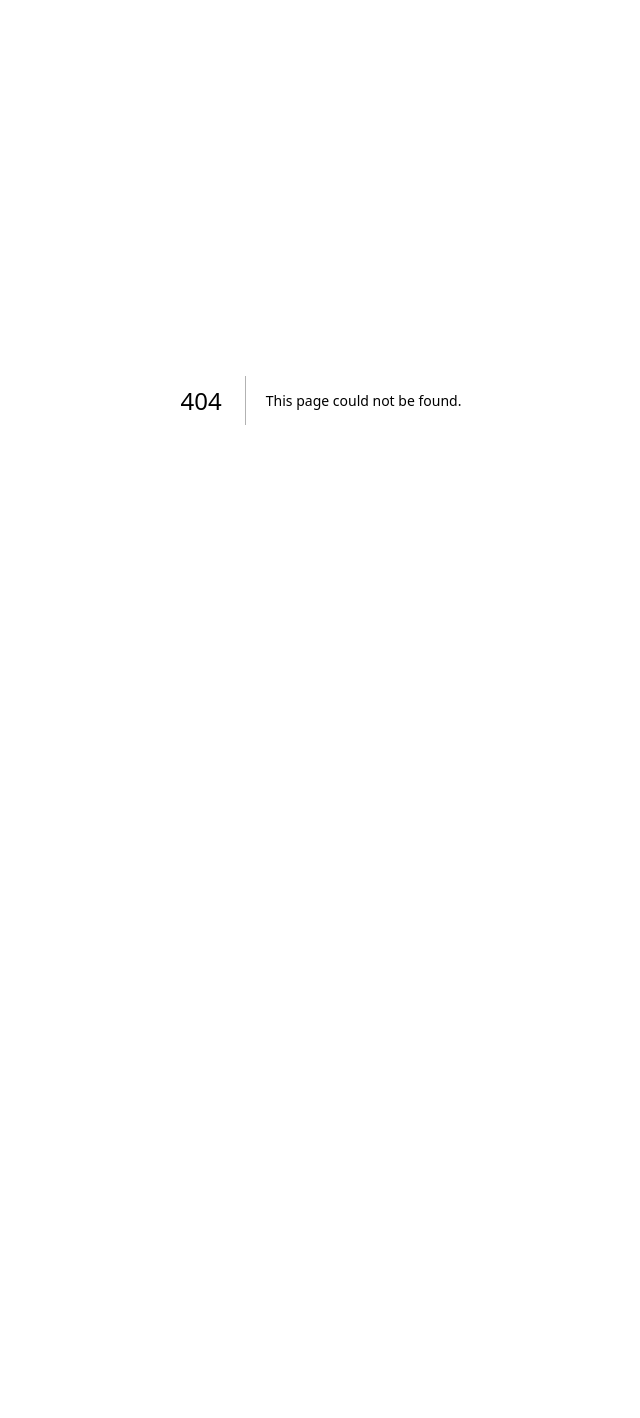
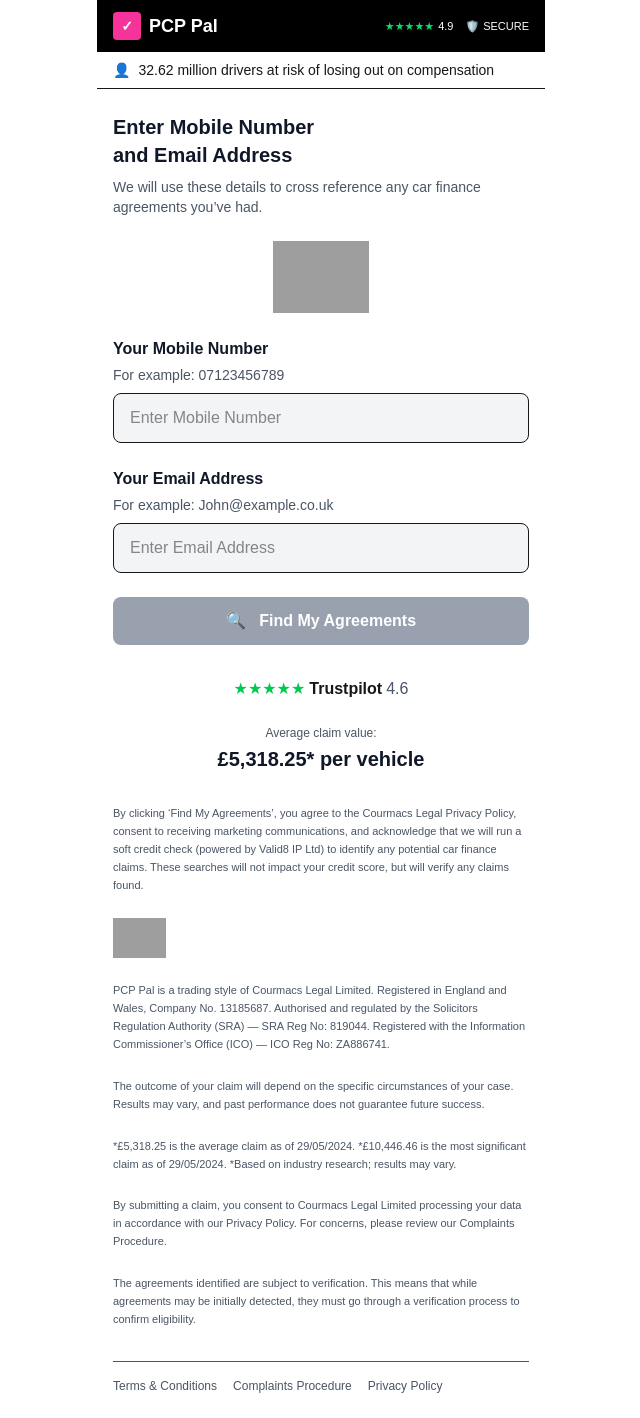
Before and after one commit to MingJae92/mobile-landing-page, a Next.js app: page /contact-details in a window 1280 px wide. Before the commit this address had no page. Shown: the whole page, without its empty margins (319-959 px from the left). Before the commit the page ends 800 px from the top, so only its background shows below. Built offline with nearby package versions, Linux system fonts and the light colour scheme; grey boxes are pictures that could not be loaded.

Commit message:
contact-details-page implemented

```diff
--- /dev/null
+++ b/app/components/ContactDetails.tsx
@@ -0,0 +1,152 @@
+"use client";
+
+import { ChangeEvent, useState } from "react";
+import Header from "./Header";
+import Footer from "./Footer";
+
+export default function ContactDetails() {
+  // State types are inferred automatically, but can explicitly type them
+  const [mobile, setMobile] = useState<string>("");
+  const [email, setEmail] = useState<string>("");
+
+  // Check if both fields are filled
+  const isReady: boolean = mobile.trim() !== "" && email.trim() !== "";
+
+  // Handle input change (optional helper)
+  const handleMobileChange = (e: ChangeEvent<HTMLInputElement>) => setMobile(e.target.value);
+  const handleEmailChange = (e: ChangeEvent<HTMLInputElement>) => setEmail(e.target.value);
+
+  return (
+    <div className="min-h-screen bg-white">
+      {/* HEADER */}
+      <Header />
+
+      {/* BANNER */}
+      <div className="border-b px-4 py-2 text-sm flex items-center gap-2">
+        <span>👤</span>
+        <span>32.62 million drivers at risk of losing out on compensation</span>
+      </div>
+
+      {/* MAIN CONTENT */}
+      <main className="max-w-md mx-auto px-4 py-6">
+
+        {/* Title */}
+        <h1 className="text-xl font-bold text-gray-900 mb-2">
+          Enter Mobile Number <br /> and Email Address
+        </h1>
+
+        <p className="text-gray-600 text-sm mb-6">
+          We will use these details to cross reference any car finance agreements you’ve had.
+        </p>
+
+        {/* Image of phone + email icon */}
+        <div className="flex justify-center mb-6">
+          <img
+            src="/icons/mobile-email.png"
+            alt="Phone & Email Icon"
+            className="w-24 h-auto"
+          />
+        </div>
+
+        {/* Mobile Number */}
+        <h2 className="font-semibold text-gray-900 mb-1">Your Mobile Number</h2>
+        <p className="text-sm text-gray-600 mb-2">For example: 07123456789</p>
+
+        <input
+          type="tel"
+          name="mobile"
+          placeholder="Enter Mobile Number"
+          value={mobile}
+          onChange={handleMobileChange}
+          className="w-full px-4 py-3 bg-gray-100 rounded-lg mb-6 border"
+        />
+
+        {/* Email */}
+        <h2 className="font-semibold text-gray-900 mb-1">Your Email Address</h2>
+        <p className="text-sm text-gray-600 mb-2">For example: John@example.co.uk</p>
+
+        <input
+          type="email"
+          name="email"
+          placeholder="Enter Email Address"
+          value={email}
+          onChange={handleEmailChange}
+          className="w-full px-4 py-3 bg-gray-100 rounded-lg mb-6 border"
+        />
+
+        {/* BUTTON */}
+        <button
+          disabled={!isReady}
+          className={`w-full py-3 rounded-lg font-semibold text-white text-base
+            mb-8 flex items-center justify-center
+            ${isReady ? "bg-[#FF004F]" : "bg-gray-400 cursor-not-allowed"}`}
+        >
+          🔍 &nbsp; Find My Agreements
+        </button>
+
+        {/* TRUSTPILOT */}
+        <div className="text-center mb-6">
+          <span className="text-green-500">★★★★★</span>
+          <span className="font-semibold ml-1">Trustpilot</span>
+          <span className="text-gray-600 ml-1">4.6</span>
+        </div>
+
+        {/* AVERAGE CLAIM VALUE */}
+        <div className="text-center mb-8">
+          <p className="text-xs text-gray-600 mb-1">Average claim value:</p>
+          <p className="text-xl font-bold text-gray-900">£5,318.25* per vehicle</p>
+        </div>
+
+        {/* LEGAL SECTION */}
+        <p className="text-[11px] text-gray-600 leading-relaxed mb-6">
+          By clicking ‘Find My Agreements’, you agree to the Courmacs Legal Privacy Policy,
+          consent to receiving marketing communications, and acknowledge that we will run a
+          soft credit check (powered by Valid8 IP Ltd) to identify any potential car finance
+          claims. These searches will not impact your credit score, but will verify any
+          claims found.
+        </p>
+
+        {/* Logos */}
+        <div className="flex items-center gap-4 mb-6">
+          <img
+            src="/icons/sra-badge.png"
+            alt="SRA Badge"
+            className="h-10 w-auto"
+          />
+        </div>
+
+        {/* Business info */}
+        <p className="text-[11px] text-gray-600 leading-relaxed mb-6">
+          PCP Pal is a trading style of Courmacs Legal Limited. Registered in England and
+          Wales, Company No. 13185687. Authorised and regulated by the Solicitors Regulation
+          Authority (SRA) — SRA Reg No: 819044. Registered with the Information Commissioner’s
+          Office (ICO) — ICO Reg No: ZA886741.
+        </p>
+
+        <p className="text-[11px] text-gray-600 leading-relaxed mb-6">
+          The outcome of your claim will depend on the specific circumstances of your case.
+          Results may vary, and past performance does not guarantee future success.
+        </p>
+
+        <p className="text-[11px] text-gray-600 leading-relaxed mb-6">
+          *£5,318.25 is the average claim as of 29/05/2024.
+          *£10,446.46 is the most significant claim as of 29/05/2024.
+          *Based on industry research; results may vary.
+        </p>
+
+        {/* Privacy and Complaints */}
+        <p className="text-[11px] text-gray-600 leading-relaxed mb-6">
+          By submitting a claim, you consent to Courmacs Legal Limited processing your data in
+          accordance with our Privacy Policy. For concerns, please review our Complaints Procedure.
+        </p>
+
+        <p className="text-[11px] text-gray-600 leading-relaxed mb-8">
+          The agreements identified are subject to verification. This means that while agreements
+          may be initially detected, they must go through a verification process to confirm eligibility.
+        </p>
+
+        <Footer />
+      </main>
+    </div>
+  );
+}
--- a/app/components/PersonalDetails.tsx
+++ b/app/components/PersonalDetails.tsx
@@ -139,7 +139,7 @@
           {/* Next button with routing */}
           <button
             disabled={!isFormReady}
-          onClick={() => isFormReady && router.push("/address-page")} // navigate to address page
+            onClick={() => isFormReady && router.push("/contact-details")} // navigate to address page
             className={`w-full py-3 rounded-lg font-semibold text-white text-base mb-6
               ${isFormReady ? "bg-[#FF004F]" : "bg-gray-400 cursor-not-allowed"}
             `}
--- /dev/null
+++ b/app/contact-details/page.tsx
@@ -0,0 +1,14 @@
+"use client";
+
+import ContactDetails from "../components/ContactDetails";
+
+
+export default function AddressPage() {
+  return (
+    <div className="flex justify-center bg-white">
+      <div className="w-full max-w-md">
+       <ContactDetails/>
+    </div>
+    </div>
+  );
+}
```
Lines whose indentation alone changed are shown as unchanged.
